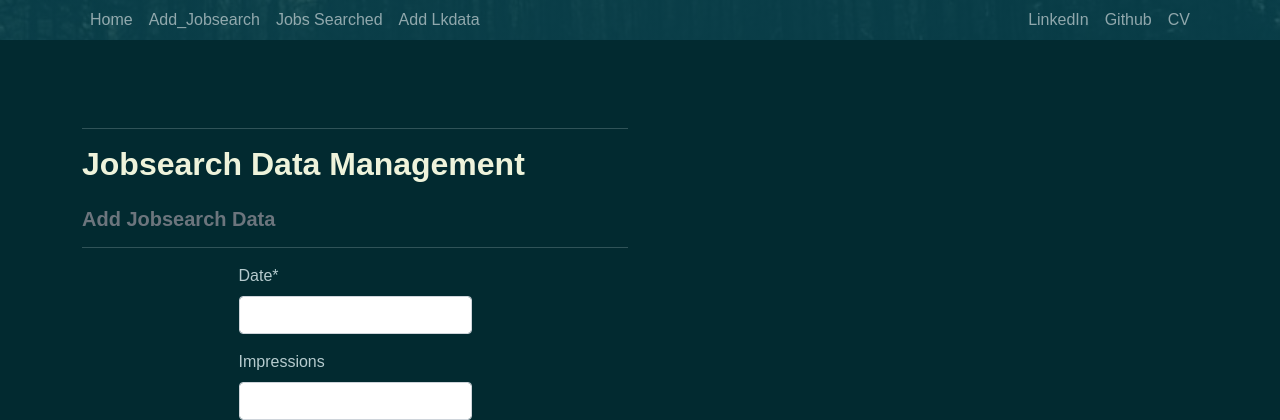
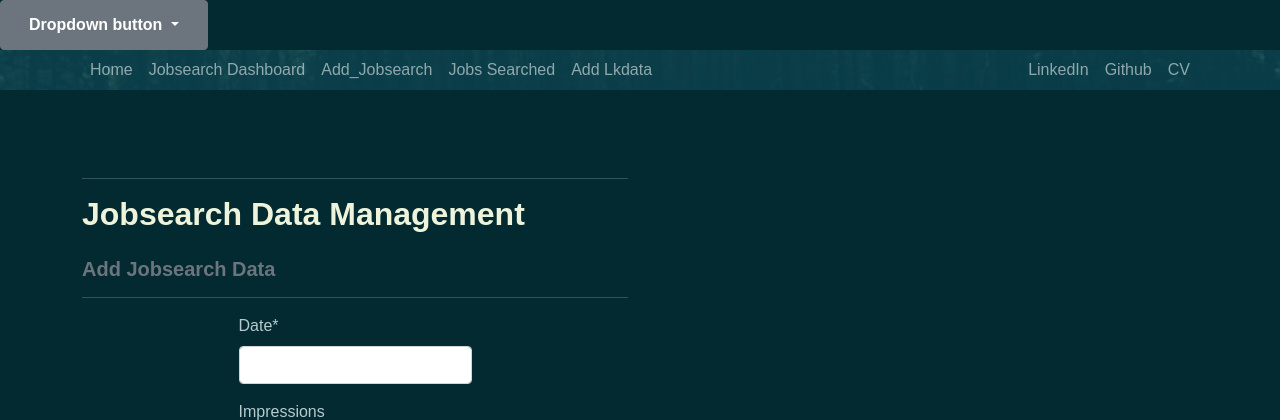
Before and after one commit to JWalshe86/career, a Django app: page /jobs/add_lkdata/ in a window 1280 px wide. Shown: the top 420 px of the page. Run offline with Django 5.2, Linux system fonts and the light colour scheme; some libraries are stand-ins or nearby versions; some web fonts are replaced.

Commit message:
Add popper.js cdn to base.html

```diff
--- a/templates/base.html
+++ b/templates/base.html
@@ -35,6 +35,16 @@
 
     </head>
 <body data-bs-spy="scroll" data-bs-target=".navbar">
+<div class="dropdown">
+	  <button class="btn btn-secondary dropdown-toggle" type="button" id="dropdownMenuButton1" data-bs-toggle="dropdown" aria-expanded="false">
+		Dropdown button
+	  </button>
+	  <ul class="dropdown-menu" aria-labelledby="dropdownMenuButton1">
+		<li><a class="dropdown-item" href="#">Action</a></li>
+		<li><a class="dropdown-item" href="#">Another action</a></li>
+		<li><a class="dropdown-item" href="#">Something else here</a></li>
+	  </ul>
+	</div>
 
                                              <!-- NAVBAR -->
 
@@ -49,6 +59,9 @@
 
                     <li class="nav-item">
                         <a class="nav-link" href="http://127.0.0.1:8000/">Home</a>
+                    </li>
+                    <li class="nav-item">
+			    <a class="nav-link" href="{% url 'display_lkdata' %}">Jobsearch Dashboard</a>
                     </li>
                     <li class="nav-item">
 			    <a class="nav-link" href="{% url 'add_jobsearch' %}">Add_Jobsearch</a>
@@ -88,6 +101,7 @@
 
       <header class="container-fluid fixed-top">
       </header>
+    <script src="https://cdn.jsdelivr.net/npm/@popperjs/core@2.9.2/dist/umd/popper.min.js" ></script>
 <script src="https://cdn.jsdelivr.net/npm/bootstrap@5.0.2/dist/js/bootstrap.bundle.min.js"></script>
 <script src="https://code.jquery.com/jquery-3.7.1.js" integrity="sha256-eKhayi8LEQwp4NKxN+CfCh+3qOVUtJn3QNZ0TciWLP4=" crossorigin="anonymous"></script>
 <script src='{% static 'js/main.js' %}'></script>
```
